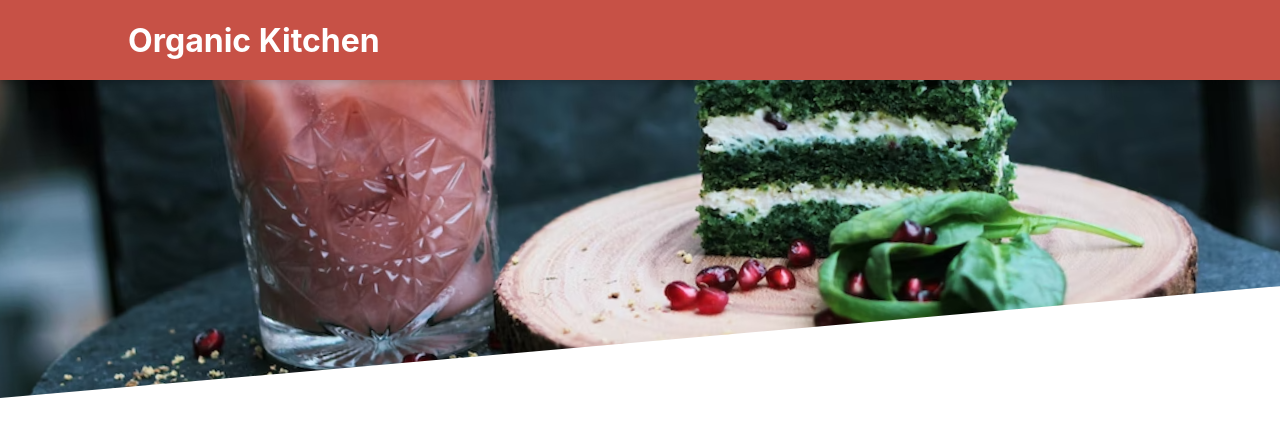
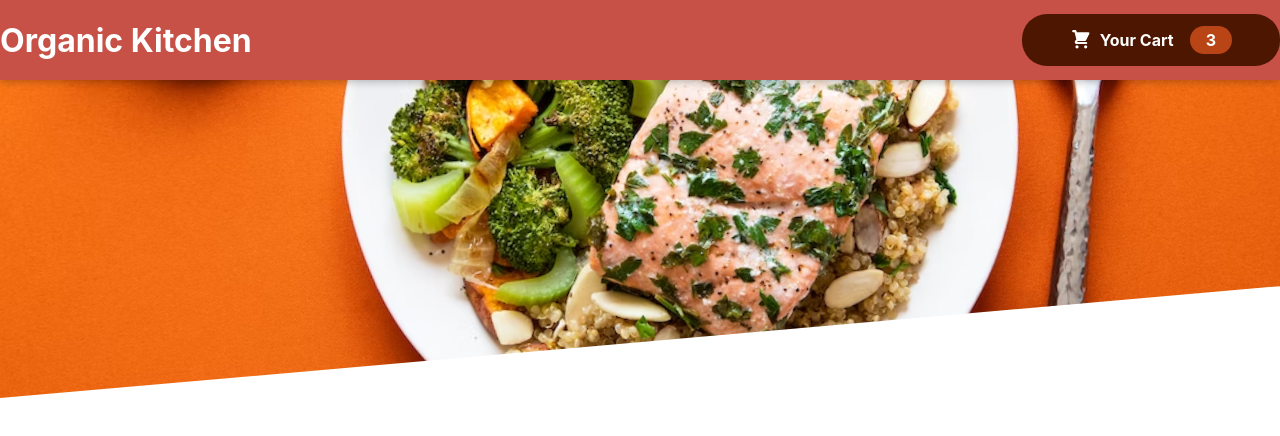
Before and after one commit to MMM-ZA/react-food-ordering-app, a React (Create React App) app in the folder react-food-ordering-app/: page / in a window 1280 px wide. Shown: the top 436 px of the page. Built offline with nearby package versions, Linux system fonts and the light colour scheme.

Commit message:
added cartButton, and related meals components and styling

```diff
--- /dev/null
+++ b/react-food-ordering-app/src/Components/Cart/CartIcon.js
@@ -0,0 +1,14 @@
+const CartIcon = () => {
+  return (
+    <svg
+      xmlns='http://www.w3.org/2000/svg'
+      viewBox='0 0 20 20'
+      fill='currentColor'
+
+    >
+      <path d='M3 1a1 1 0 000 2h1.22l.305 1.222a.997.997 0 00.01.042l1.358 5.43-.893.892C3.74 11.846 4.632 14 6.414 14H15a1 1 0 000-2H6.414l1-1H14a1 1 0 00.894-.553l3-6A1 1 0 0017 3H6.28l-.31-1.243A1 1 0 005 1H3zM16 16.5a1.5 1.5 0 11-3 0 1.5 1.5 0 013 0zM6.5 18a1.5 1.5 0 100-3 1.5 1.5 0 000 3z' />
+    </svg>
+  );
+};
+
+export default CartIcon;
--- a/react-food-ordering-app/src/Components/Layout/Header.js
+++ b/react-food-ordering-app/src/Components/Layout/Header.js
@@ -1,16 +1,17 @@
 import { Fragment } from 'react';
 import classes from './Header.module.css';
-import OKmainimage from '../../assets/OKmainimage.png';
+import FoodImage from '../../assets/FoodImage.png';
+import HeaderCartButton from './HeaderCartButton';
 
 const Header = props => {
   return (
   <Fragment>
   <header className={classes.header}>
     <h1>Organic Kitchen</h1>
-    <button>Cart</button>
+    <HeaderCartButton/>
   </header>
   <div className={classes['main-image']}>
-    <img src={OKmainimage} alt='organic cake and a drink'/>
+    <img src={FoodImage} alt='organic pasta and a fork'/>
   </div>
   </Fragment>
   )
--- a/react-food-ordering-app/src/Components/Layout/Header.module.css
+++ b/react-food-ordering-app/src/Components/Layout/Header.module.css
@@ -9,7 +9,7 @@
   display: flex;
   justify-content: space-between;
   align-items: center;
-  padding: 0 10%;
+  /* padding: 0 10px; */
   box-shadow: 0 2px 8px rgba(0, 0, 0, 0.25);
   z-index: 10;
 }
--- /dev/null
+++ b/react-food-ordering-app/src/Components/Layout/HeaderCartButton.js
@@ -0,0 +1,17 @@
+import CartIcon from "../Cart/CartIcon";
+import classes from './HeaderCartButton.module.css';
+
+const HeaderCartButton = props => {
+  return (
+    <button className={classes.button}>
+    <span className={classes.icon}>
+    <CartIcon/>
+    </span>
+    <span>Your Cart</span>
+    <span className={classes.badge}>3</span>
+    </button>
+
+  )
+};
+
+export default HeaderCartButton;
--- /dev/null
+++ b/react-food-ordering-app/src/Components/Layout/HeaderCartButton.module.css
@@ -0,0 +1,64 @@
+.button {
+  cursor: pointer;
+  font: inherit;
+  border: none;
+  background-color: #4d1601;
+  color: white;
+  padding: 0.75rem 3rem;
+  display: flex;
+  justify-content: space-around;
+  align-items: center;
+  border-radius: 25px;
+  font-weight: bold;
+
+}
+
+.button:hover,
+.button:active {
+  background-color: #2c0d00;
+}
+
+.icon {
+  width: 1.35rem;
+  height: 1.35rem;
+  margin-right: 0.5rem;
+}
+
+.badge {
+  background-color: #b94517;
+  padding: 0.25rem 1rem;
+  border-radius: 25px;
+  margin-left: 1rem;
+  font-weight: bold;
+}
+
+.button:hover .badge,
+.button:active .badge {
+  background-color: #92320c;
+}
+
+.bump {
+  animation: bump 300ms ease-out;
+}
+
+@keyframes bump {
+  0% {
+    transform: scale(1);
+  }
+
+  10% {
+    transform: scale(0.9);
+  }
+
+  30% {
+    transform: scale(1.1);
+  }
+
+  50% {
+    transform: scale(1.15);
+  }
+
+  100% {
+    transform: scale(1);
+  }
+}
```
Also changed, not shown: react-food-ordering-app/src/Components/Meals/AvailableMeals.js (added, +40 -0 lines), react-food-ordering-app/src/Components/Meals/MealsSummary.js (added, +19 -0 lines), react-food-ordering-app/src/Components/Meals/Meals.js (added), react-food-ordering-app/src/Components/Meals/MealsSummary.module.css (added), react-food-ordering-app/src/assets/FoodImage.png (added), react-food-ordering-app/src/assets/OKmainimage.png (deleted).
